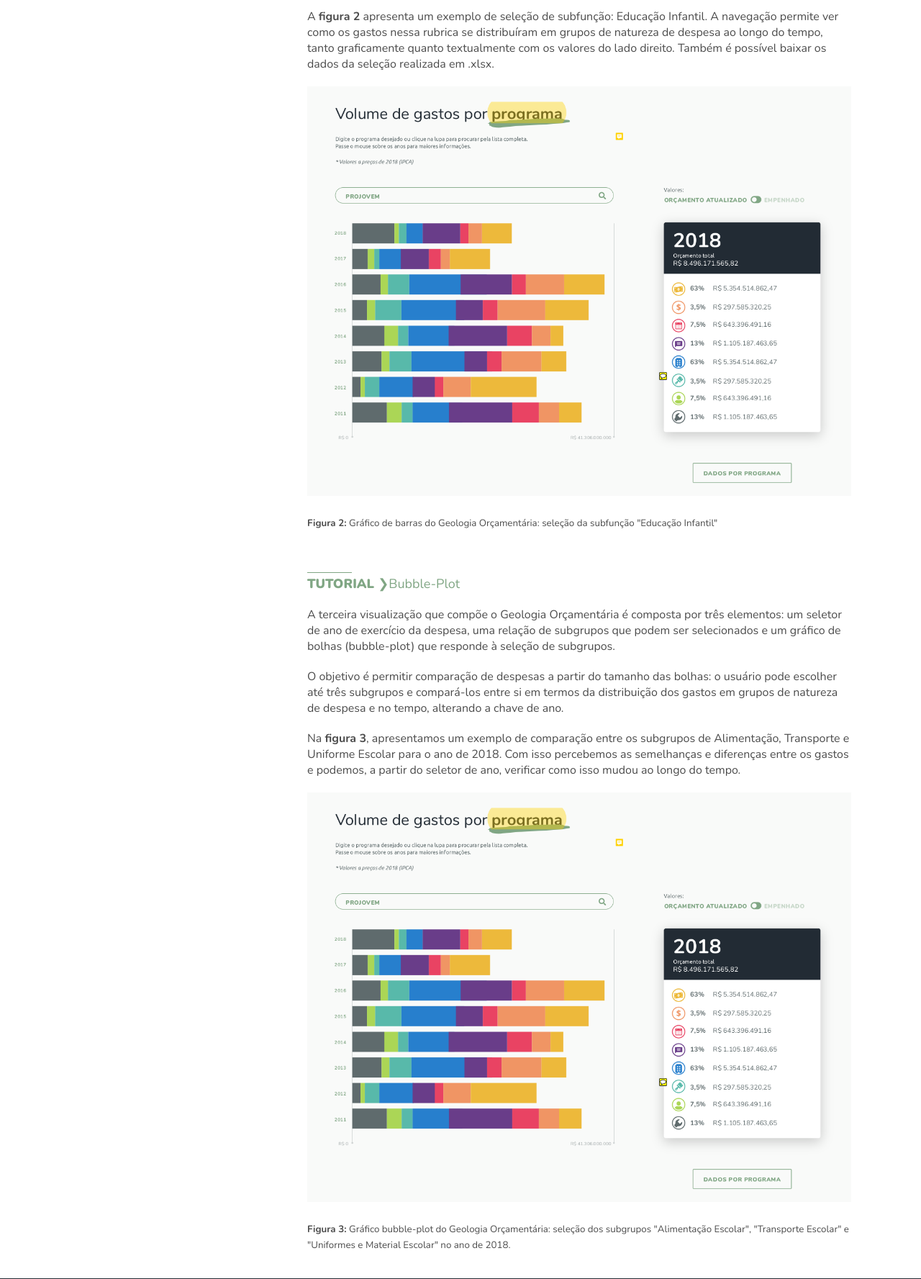
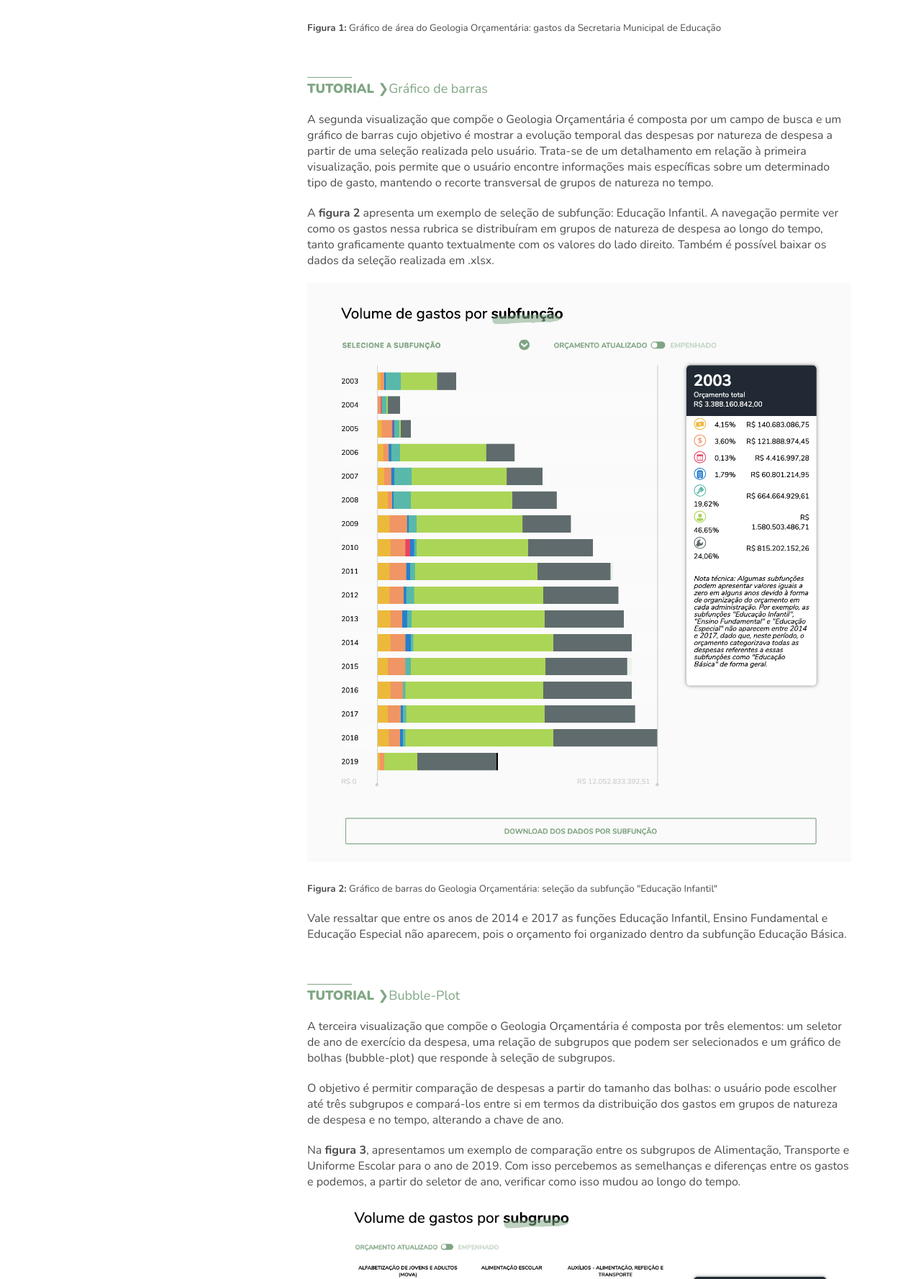
Before and after one commit to prefeiturasp/SME-Livro-Aberto, a Django app: page /geologia/tutorial/ in a window 1280 px wide. Shown: the part 2113-3890 px from the top of the page at 72% size. Run offline with Django 3.2, Linux system fonts and the light colour scheme.

Commit message:
Ajustes no Tutorial e atualização das imagens.

```diff
--- a/geologia/templates/geologia/tutorial.html
+++ b/geologia/templates/geologia/tutorial.html
@@ -49,7 +49,7 @@
                 <div class="txt">
                     <h2>TUTORIAL <span> &#x276f; Gráfico de área</span></h2>
                     <p>O primeiro gráfico é a razão do nome da ferramenta. Trata-se de uma apresentação das camadas do orçamento (naturezas de despesa) ao longo do tempo, conforme mostra a <strong>figura 1</strong>. É possível usar o seletor do canto direito superior para escolher entre despesas orçadas e empenhadas, ambas mostradas em valores corrigidos pela inflação. No gráfico, ao passar o mouse pelos anos, é possível ver a proporção de gastos para cada grupo de natureza de despesa em todos os anos disponíveis: 2003 até o mais recente. Logo abaixo do gráfico é possível verificar mais informações sobre os grupos de natureza apenas passando o mouse sobre as categorias, além de permitir ao usuário o download dos dados em .xlsx.</span>
-                    <p><img src="../../static/img/tutorial-figura1.png" alt="Gráfico de área do Mosaico de Geologia"></p>
+                    <p><img src="../../static/img/tutorial-figura1b.png" alt="Gráfico de área do Mosaico de Geologia"></p>
                     <p><small><strong>Figura 1:</strong> Gráfico de área do Geologia Orçamentária: gastos da Secretaria Municipal de Educação</small></p>
                 </div>
                 <div class="txt">
@@ -57,18 +57,19 @@
                     <p>A segunda visualização que compõe o Geologia Orçamentária é composta por um campo de busca e um gráfico de barras cujo objetivo é mostrar a evolução temporal das despesas por natureza de despesa a partir de uma seleção realizada pelo usuário. Trata-se de um detalhamento em relação à primeira visualização, pois permite que o usuário encontre informações mais específicas sobre um determinado tipo de gasto, mantendo o recorte transversal de grupos de natureza no tempo.
                     </p>
                     <p>A <strong>figura 2</strong> apresenta um exemplo de seleção de subfunção: Educação Infantil. A navegação permite ver como os gastos nessa rubrica se distribuíram em grupos de natureza de despesa ao longo do tempo, tanto graficamente quanto textualmente com os valores do lado direito. Também é possível baixar os dados da seleção realizada em .xlsx.</p>
-                    <p><img src="../../static/img/tutorial-figura2.png" alt="Gráfico de Barras do Mosaico de Geologia"></p>
+                    <p><img src="../../static/img/tutorial-figura2b.png" alt="Gráfico de Barras do Mosaico de Geologia"></p>
                     <p><small><strong>Figura 2:</strong> Gráfico de barras do Geologia Orçamentária: seleção da subfunção "Educação Infantil"</small></p>
+                    <p>Vale ressaltar que entre os anos de 2014 e 2017 as funções Educação Infantil, Ensino Fundamental e Educação Especial não aparecem, pois o orçamento foi organizado dentro da subfunção Educação Básica.</p>
                 </div>
                 <div class="txt">
                     <h2>TUTORIAL <span> &#x276f;Bubble-Plot</span></h2>
                     <p>A terceira visualização que compõe o Geologia Orçamentária é composta por três elementos: um seletor de ano de exercício da despesa, uma relação de subgrupos que podem ser selecionados e um gráfico de bolhas (bubble-plot) que responde à seleção de subgrupos.
                     </p>
                     <p>O objetivo é permitir comparação de despesas a partir do tamanho das bolhas: o usuário pode escolher até três subgrupos e compará-los entre si em termos da distribuição dos gastos em grupos de natureza de despesa e no tempo, alterando a chave de ano.</p>
-                    <p>Na <strong>figura 3</strong>, apresentamos um exemplo de comparação entre os subgrupos de Alimentação, Transporte e Uniforme Escolar para o ano de 2018. Com isso percebemos as semelhanças e diferenças entre os gastos e podemos, a partir do seletor de ano, verificar como isso mudou ao longo do tempo.</p>
-                    <p><img src="../../static/img/tutorial-figura2.png" alt="Gráfico bubble-plot do Mosaico de Geologia"></p>
+                    <p>Na <strong>figura 3</strong>, apresentamos um exemplo de comparação entre os subgrupos de Alimentação, Transporte e Uniforme Escolar para o ano de 2019. Com isso percebemos as semelhanças e diferenças entre os gastos e podemos, a partir do seletor de ano, verificar como isso mudou ao longo do tempo.</p>
+                    <p><img src="../../static/img/tutorial-figura3b.png" alt="Gráfico bubble-plot do Mosaico de Geologia"></p>
 
-                    <p><small><strong>Figura 3:</strong> Gráfico bubble-plot do Geologia Orçamentária: seleção dos subgrupos "Alimentação Escolar", "Transporte Escolar" e "Uniformes e Material Escolar" no ano de 2018.</small></p>
+                    <p><small><strong>Figura 3:</strong> Gráfico bubble-plot do Geologia Orçamentária: seleção dos subgrupos "Alimentação Escolar", "Transporte Escolar" e "Uniformes e Material Escolar" no ano de 2019.</small></p>
                 </div>
 
             </div>
```
